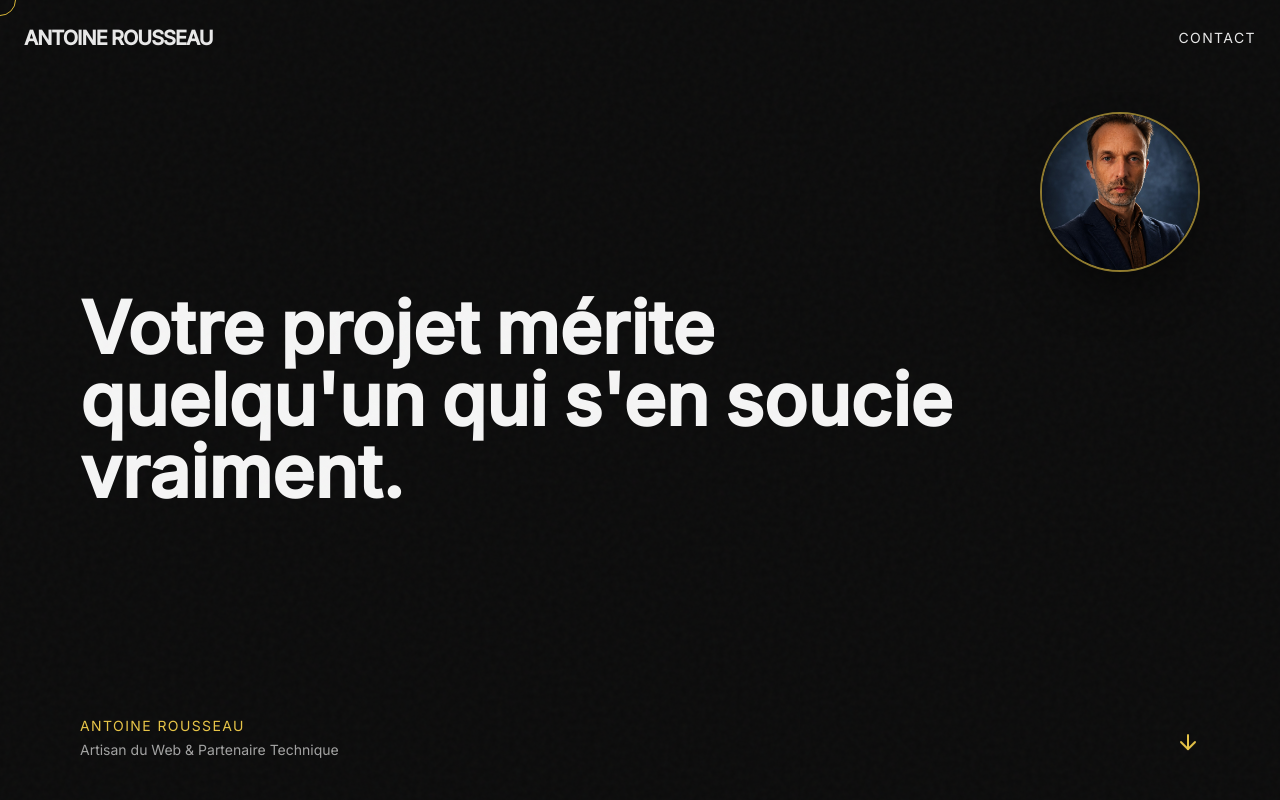
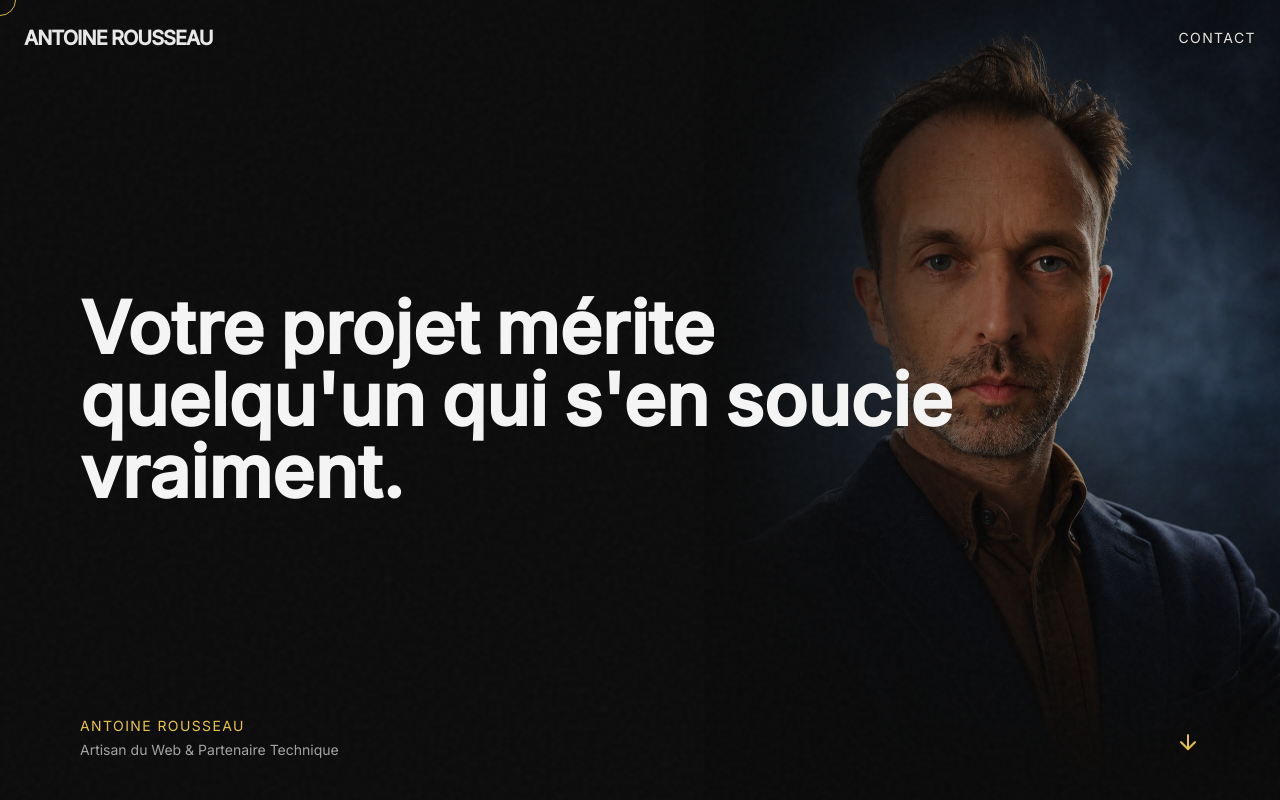
Before and after one commit to AntoineR951/site_developpeur, a React (Vite) app: page / in a window 1280 px wide. Shown: the top 800 px of the page. Built offline with nearby package versions, Linux system fonts and the light colour scheme.

Commit message:
feat: update hero section animation and add gradient overlays
Co-authored-by: AntoineR951 <32392277+AntoineR951@users.noreply.github.com>

```diff
--- a/index.tsx
+++ b/index.tsx
@@ -87,25 +87,26 @@ const Hero = () => {
   return (
     <section className="h-screen w-full flex flex-col justify-center px-6 md:px-20 relative">
       <motion.div
-        initial={{ opacity: 0, scale: 0.9, y: -10 }}
-        animate={{ opacity: 1, scale: 1, y: 0 }}
-        transition={{ delay: 0.4, duration: 0.8, ease: [0.6, 0.01, 0, 0.95] }}
-        className="absolute top-24 right-6 md:top-28 md:right-20 z-30"
+        initial={{ opacity: 0, x: 40 }}
+        animate={{ opacity: 1, x: 0 }}
+        transition={{ delay: 0.3, duration: 1.1, ease: [0.6, 0.01, 0, 0.95] }}
+        className="absolute top-0 right-0 h-full w-full md:w-1/2 lg:w-[45%] z-0 pointer-events-none"
       >
-        <div className="w-24 h-24 md:w-40 md:h-40 rounded-full overflow-hidden border-2 border-[#E8C547]/60 shadow-2xl shadow-black/50">
-          <img
-            src="/portrait-antoine.jpg"
-            alt="Portrait d'Antoine Rousseau"
-            className="w-full h-full object-cover"
-          />
-        </div>
+        <img
+          src="/portrait-antoine.jpg"
+          alt="Portrait d'Antoine Rousseau"
+          className="w-full h-full object-cover object-top"
+        />
+        {/* Dégradés pour fondre le portrait dans le fond noir */}
+        <div className="absolute inset-0 bg-gradient-to-r from-[#0a0a0a] via-[#0a0a0a]/40 to-transparent" />
+        <div className="absolute inset-0 bg-gradient-to-t from-[#0a0a0a] via-transparent to-[#0a0a0a]/30" />
       </motion.div>
 
       <motion.div
         variants={container}
         initial="hidden"
         animate="visible"
-        className="max-w-4xl"
+        className="max-w-4xl relative z-10"
       >
         {words.map((word, index) => (
           <motion.span
```
